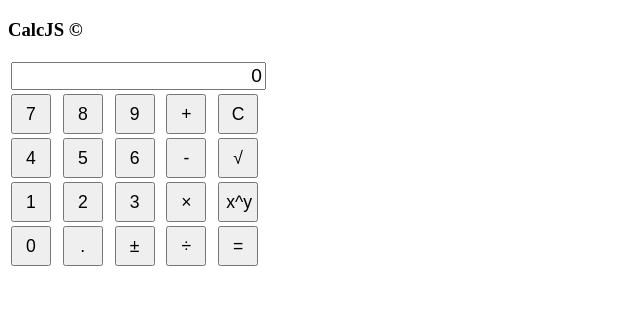
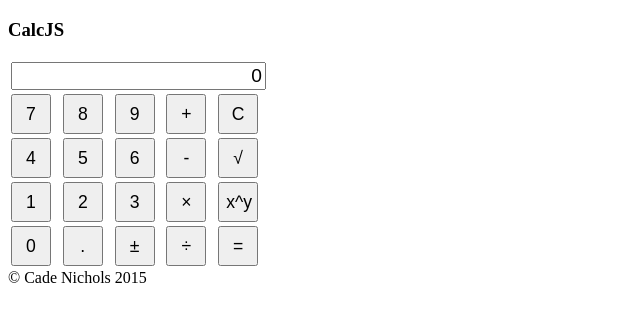
Before and after one commit to cadenichols/calcjs, a plain HTML site: page index.html in a window 1280 px wide. Shown: the whole page, without its empty margins (0-640 px from the left). Drawn offline with Linux system fonts and the light colour scheme.

Commit message:
added author name

```diff
--- a/index.html
+++ b/index.html
@@ -6,7 +6,7 @@
     <link rel="stylesheet" href="style.css">
   </head>
   <body>
-    <h3>CalcJS &copy;</h3>
+    <h3>CalcJS</h3>
     <table>
       <tr>
         <td colspan="5">
@@ -83,6 +83,7 @@
         </td>
       </tr>
     </table>
+    <div>&copy; Cade Nichols 2015</div>
     <script src="vendor/jquery/dist/jquery.js"></script>
     <script src="main.js"></script>
   </body>
```
